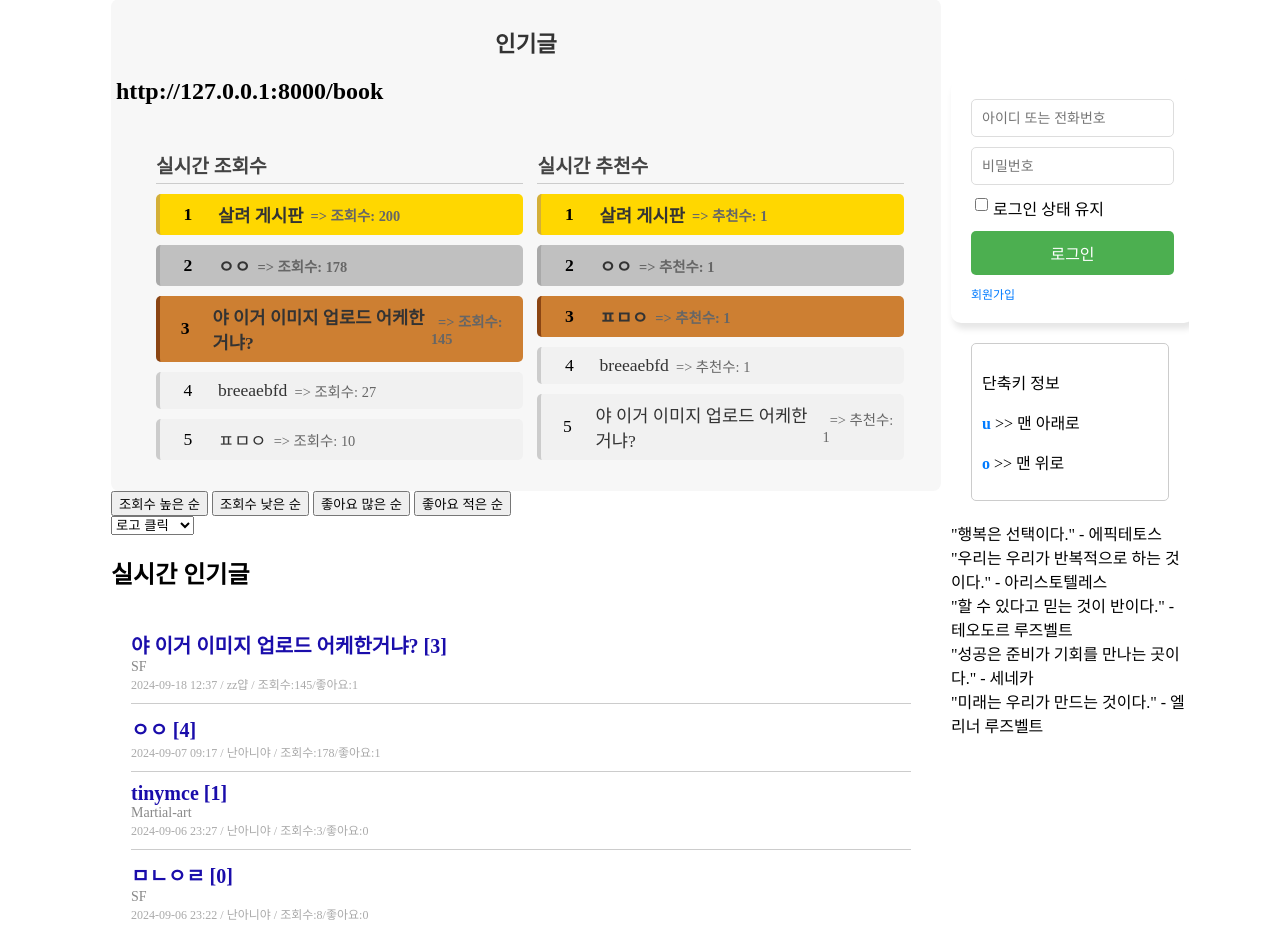
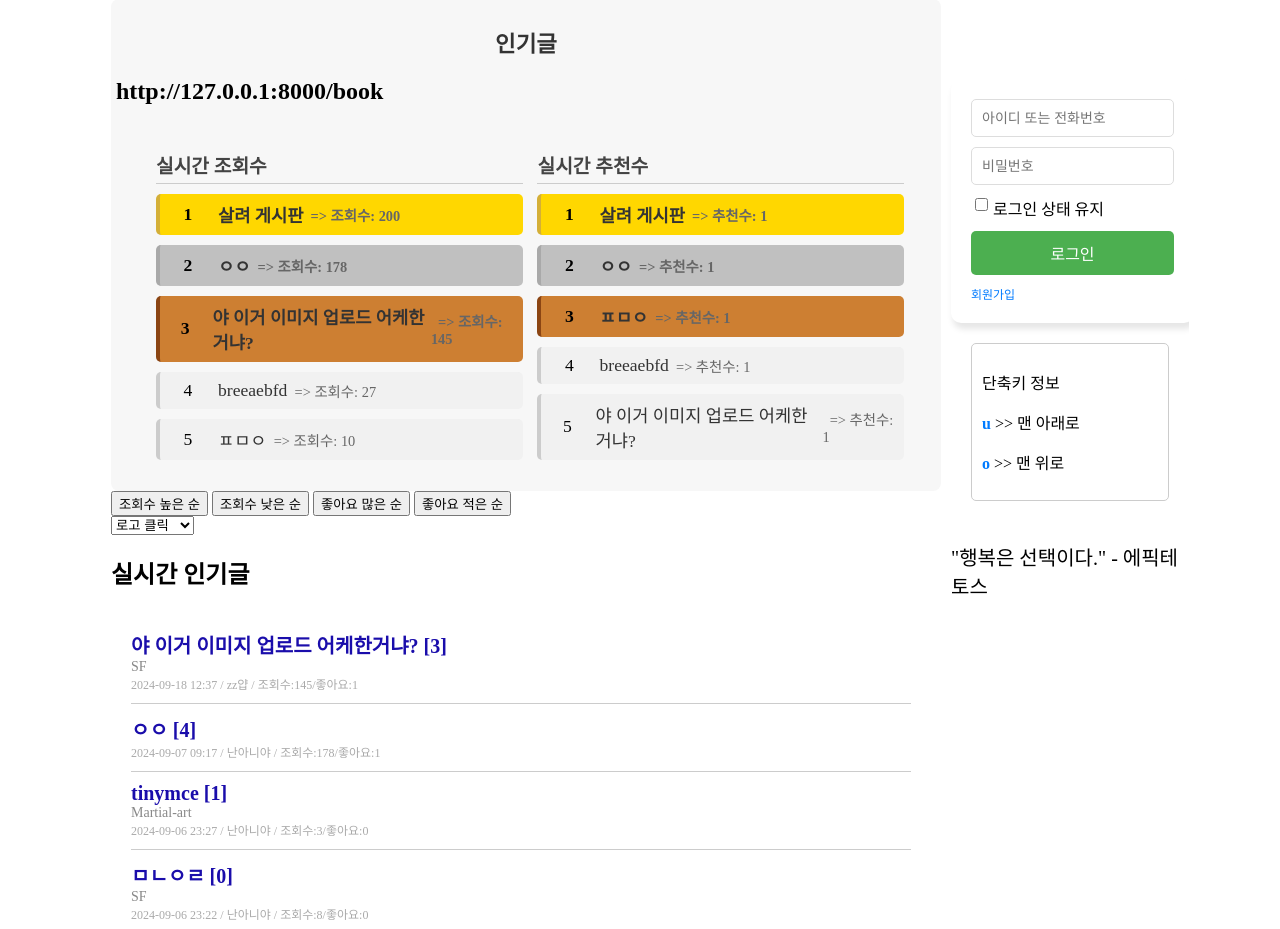
Before and after one commit to coder118/project, a Django app: page /book/ in a window 1280 px wide. Shown: the part 157-1086 px from the top of the page. Run offline with Django 4.2, Linux system fonts and the light colour scheme; data comes from the database, SQL or seed files in the repository; some web fonts are replaced.

Commit message:
adjust index

```diff
--- a/web_project_venv/mysite/book/templates/book/index.html
+++ b/web_project_venv/mysite/book/templates/book/index.html
@@ -600,7 +600,7 @@
             color: #007bff;
         }
 
-        {% comment %} .quote-slider {
+        .quote-slider {
             position: relative;
             overflow: hidden;
             height: 100px; /* 슬라이드 높이 조정 */
@@ -621,7 +621,7 @@
 
         .quote-slide.active {
             opacity: 1; /* 현재 활성화된 슬라이드만 보이게 함 */
-        } {% endcomment %}
+        }
 
 
 
@@ -748,18 +748,7 @@
             </div>
 
         </div>
-        {% comment %} <div>
-            <a href="{% url 'signup' %}">회원가입</a>
-        </div> {% endcomment %}
-        {% comment %} <div class="category-bar">
-            <div class="vertical-line"></div> <!-- 첫 번째 세로선 추가 -->
-            <a href="#">책 추천</a>
-            <div class="vertical-line"></div>
-            <a href="#">커뮤니티</a>
-            <div class="vertical-line"></div>
-            <a href="#">리뷰</a>
-            <div class="vertical-line"></div> <!-- 두 번째 세로선 추가 -->
-        </div> {% endcomment %}
+
         <nav class="category-bar">
             {% comment %} <a href="#">신작 소식</a> {% endcomment %}
             <div class="vertical-line"></div> <!-- 첫 번째 세로선 추가 -->
```
